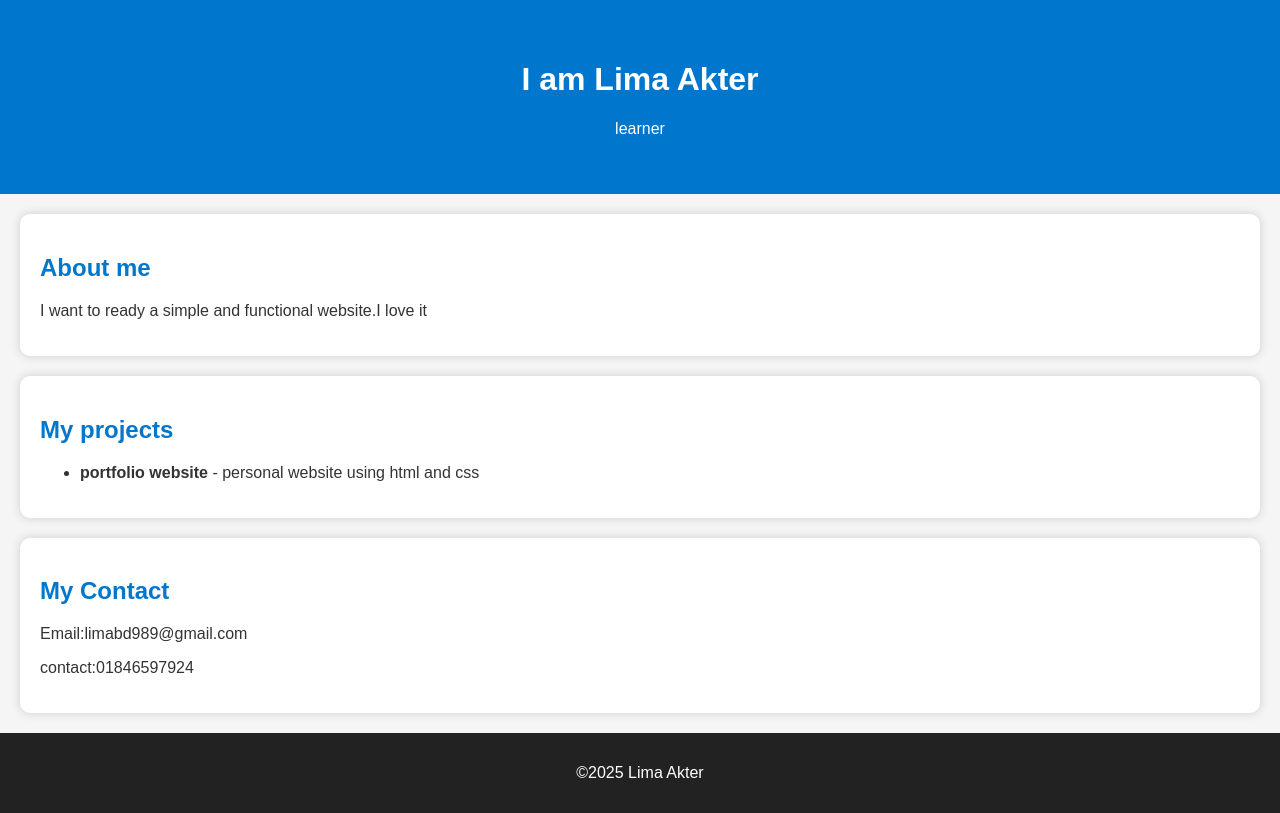
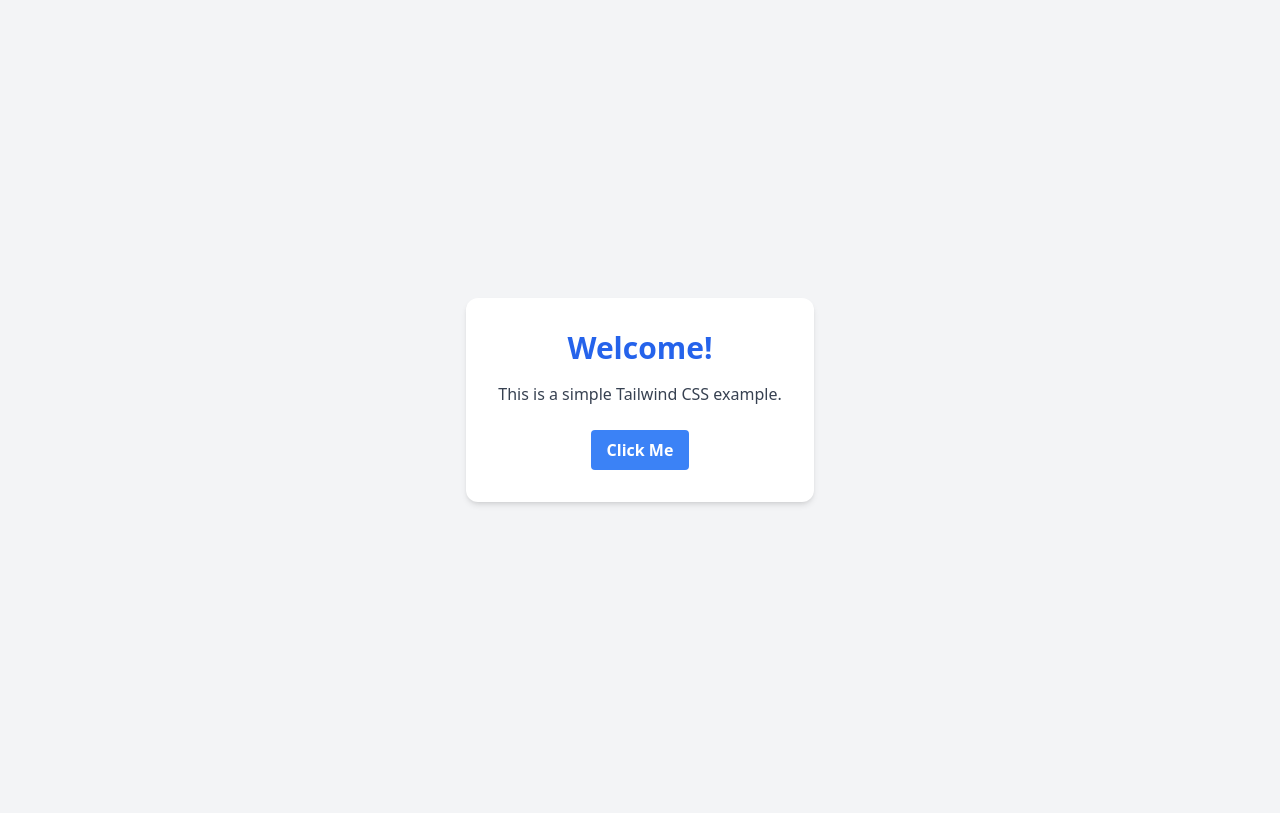
Before and after one commit to cartency/bairuden, a plain HTML site: page index.html in a window 1280 px wide. Drawn offline with nearby package versions, Linux system fonts and the light colour scheme.

Commit message:
tailwind file

```diff
--- a/index.html
+++ b/index.html
@@ -1,38 +1,20 @@
 <!DOCTYPE html>
 <html lang="en">
+  <head>
+    <meta charset="UTF-8" />
+    <meta name="viewport" content="width=device-width, initial-scale=1.0" />
+    <title>Simple Tailwind Page</title>
+    <script src="https://cdn.tailwindcss.com"></script>
+  </head>
+  <body class="bg-gray-100 flex items-center justify-center min-h-screen">
 
-<head>
+    <div class="text-center bg-white p-8 rounded-xl shadow-md">
+      <h1 class="text-3xl font-bold text-blue-600 mb-4">Welcome!</h1>
+      <p class="text-gray-700 mb-6">This is a simple Tailwind CSS example.</p>
+      <button class="bg-blue-500 hover:bg-blue-700 text-white font-semibold py-2 px-4 rounded">
+        Click Me
+      </button>
+    </div>
 
-    <title>my portfolio</title>
-    <link rel="stylesheet" href="style.css">
-
-
-</head>
-
-<body>
-    <header>
-        <h1>I am Lima Akter</h1>
-        <p>learner</p>
-    </header>
-    <section class="About">
-        <h2>About me</h2>
-        <p>I want to ready a simple and functional website.I love it</p>
-        </p>
-    </section>
-    <section class="projects">
-        <h2>My projects</h2>
-        <ul>
-            <li><strong>portfolio website</strong> - personal website using html and css </li>
-
-        </ul>
-    </section>
-    <section class="contact">
-        <h2>My Contact</h2>
-        <p>Email:limabd989@gmail.com</p>
-        <p>contact:01846597924</p>
-    </section>
-    <footer>
-        <p>&copy;2025 Lima Akter</p>
-    </footer>
-</body>
+  </body>
 </html>
```
